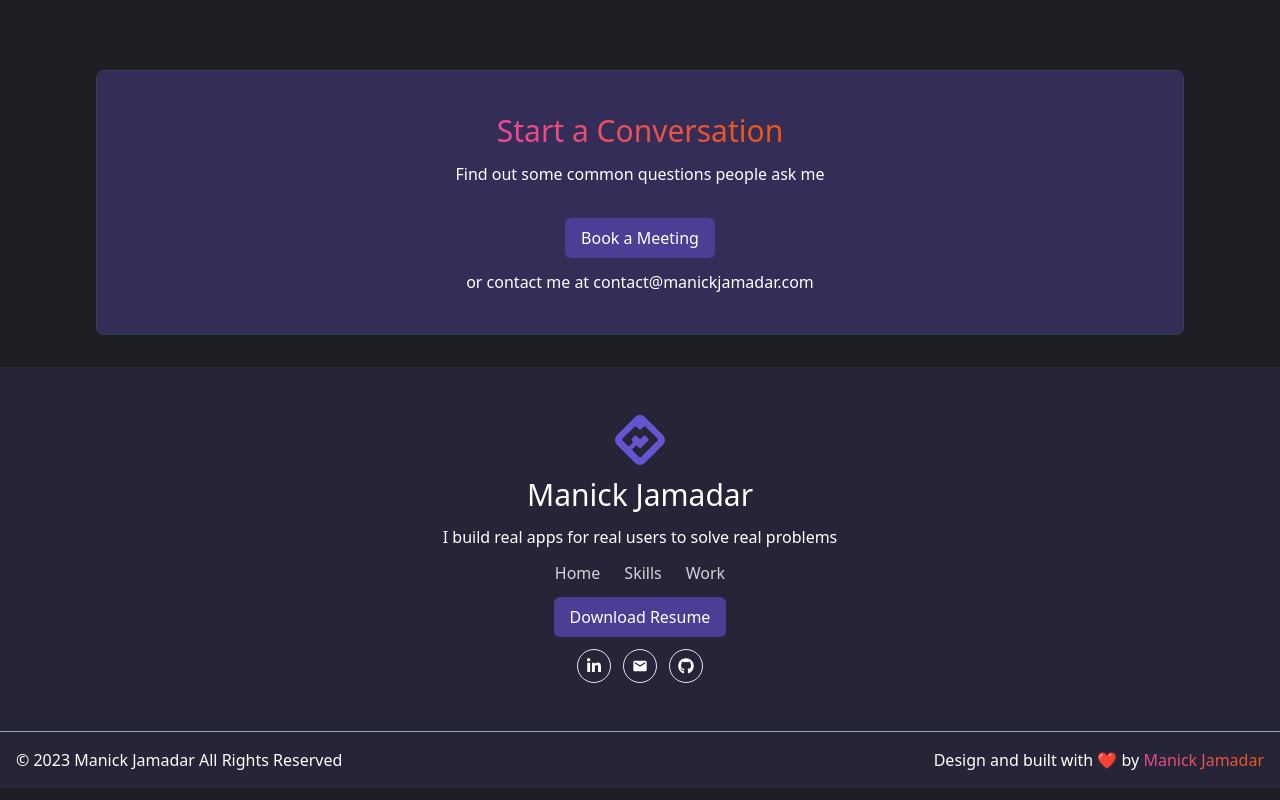
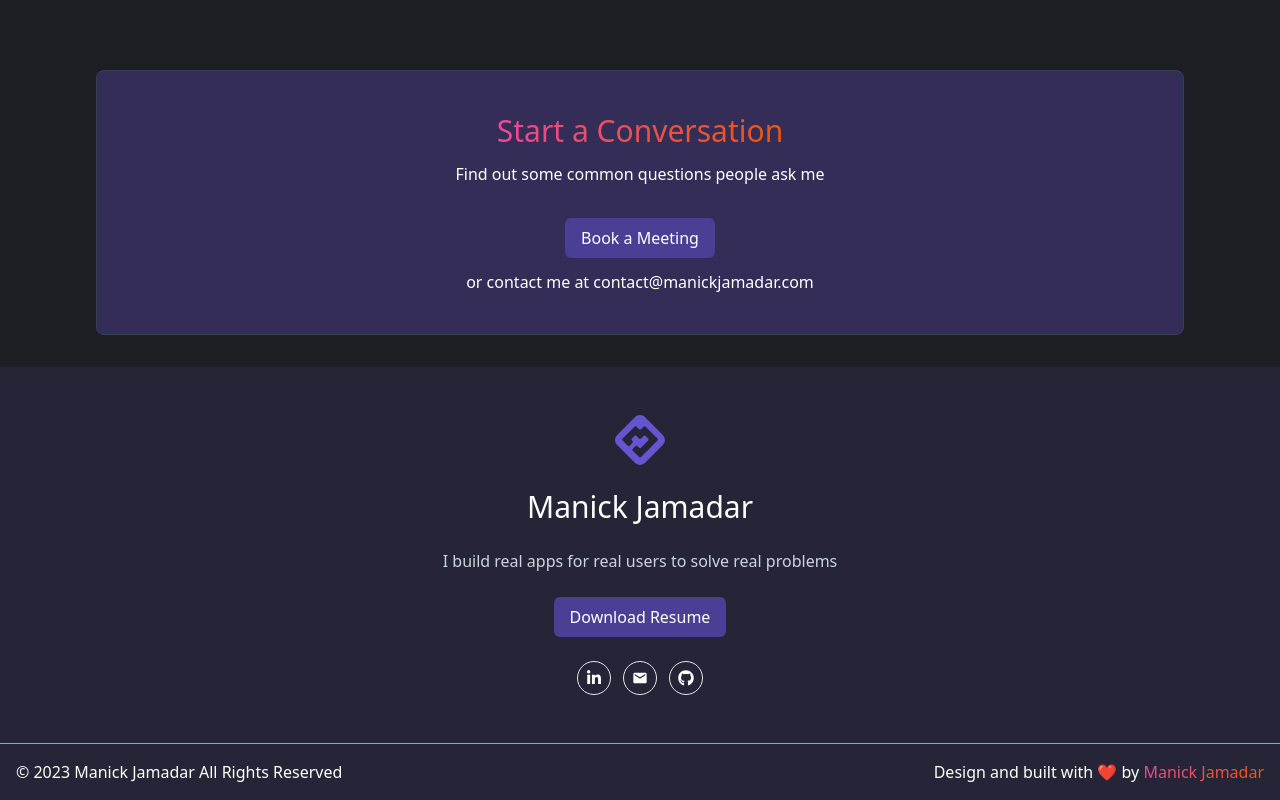
Before and after one commit to manickjamadar/personal-website, a Next.js app: page / in a window 1280 px wide. Shown: the part 3428-4228 px from the top of the page. Built offline with nearby package versions, Linux system fonts and the light colour scheme.

Commit message:
removed footer links

```diff
--- a/app/components/sections/footer.tsx
+++ b/app/components/sections/footer.tsx
@@ -4,18 +4,14 @@ import Link from "next/link";
 import LinkPath from "@/app/utils/linkPath";
 import SocialLinks from "../socialLinks";
 const Footer = () => {
-  const footerLinks = [{}];
   return (
     <div className="bg-primary-900">
-      <div className="p-12 flex flex-col items-center gap-3">
+      <div className="p-12 flex flex-col items-center gap-6">
         <Logo />
         <h2 className="text-3xl">Manick Jamadar</h2>
-        <p>I build real apps for real users to solve real problems</p>
-        <div className="flex gap-6 text-gray-300">
-          <Link href={"/"}>Home</Link>
-          <Link href={"/"}>Skills</Link>
-          <Link href={"/"}>Work</Link>
-        </div>
+        <p className="text-slate-300">
+          I build real apps for real users to solve real problems
+        </p>
         <a className="primary-btn" href={LinkPath.resume} download={true}>
           Download Resume
         </a>
```
